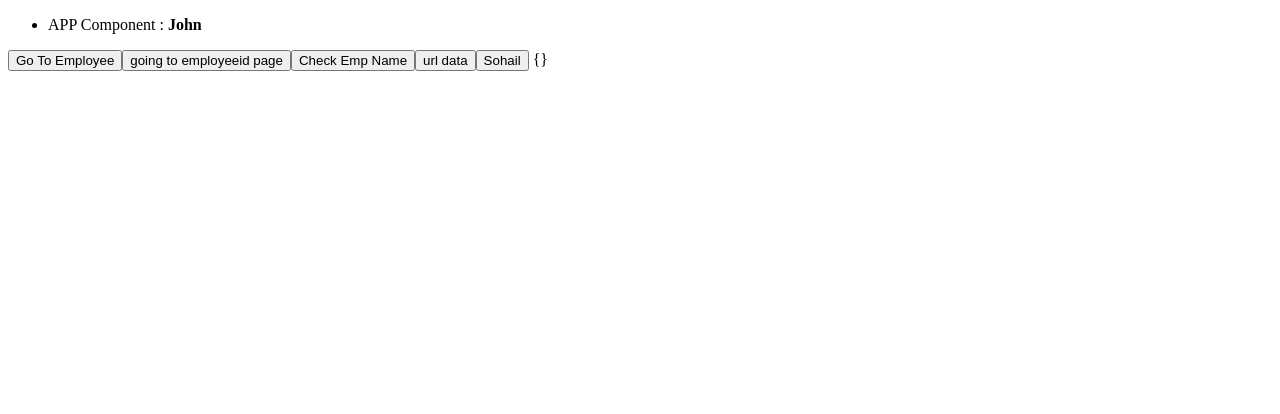
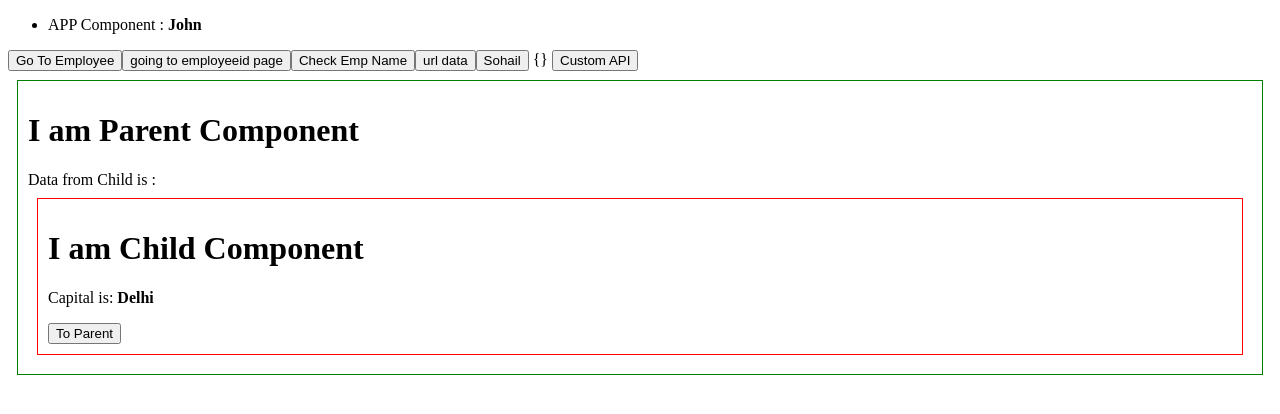
Before and after one commit to kareemabdul9700/ngPractice, an Angular app: page / in a window 1280 px wide. Shown: the top 414 px of the page. Built offline with nearby package versions, Linux system fonts and the light colour scheme.

Commit message:
Parent child relationship

```diff
--- a/src/app/app.component.html
+++ b/src/app/app.component.html
@@ -18,4 +18,9 @@
 
 {{data | json}}
 
+<button type="button"(click)="getFromCustomAPI()">Custom API</button>
+
+<app-p-doc-parent>
+</app-p-doc-parent>
+
 <router-outlet></router-outlet>
--- a/src/app/app.component.ts
+++ b/src/app/app.component.ts
@@ -2,6 +2,7 @@ import { Component } from '@angular/core';
 import { Router } from '@angular/router';
 import { LoginService } from './services/app.service';
 import { EmployeeService } from './services/employee.service';
+import { NgPracticeDemoService } from './services/ng-practice-demo.service';
 import { OutsideURLService } from './services/outsideURL.service';
 import { SohailService } from './services/sohail.service';
 
@@ -18,7 +19,7 @@ export class AppComponent {
 
 
   constructor(private router: Router, private lgnSrv: LoginService, private _empsrv: EmployeeService, private _outUrlsrv: OutsideURLService,
-    private sohailSrv: SohailService){
+    private sohailSrv: SohailService, private ngPracSrv: NgPracticeDemoService){
     //console.log(this.lgnSrv.getNameFromService());
     //this._empsrv = new EmployeeService();
     this.appName = this._empsrv.employeeName;
@@ -60,4 +61,9 @@ export class AppComponent {
     );
   }
 
+
+  getFromCustomAPI() {
+    this.ngPracSrv.getDataFromCustomAPI();
+  }
+
 }
--- /dev/null
+++ b/src/app/p-doc-parent/p-doc-child/p-doc-child.component.html
@@ -0,0 +1,7 @@
+
+
+<div style="outline: 1px solid red; margin: 10px; padding: 10px">
+    <h1>I am Child Component</h1>
+    <p>Capital is:  <b>{{capital}}</b></p>
+    <button (click)="sendDataFromChildToParent()">To Parent</button>
+</div>
--- /dev/null
+++ b/src/app/p-doc-parent/p-doc-child/p-doc-child.component.ts
@@ -0,0 +1,31 @@
+import { Component, Input, OnInit, Output, EventEmitter } from '@angular/core';
+
+@Component({
+  selector: 'app-p-doc-child',
+  templateUrl: './p-doc-child.component.html',
+  styleUrls: ['./p-doc-child.component.css']
+})
+export class PDocChildComponent implements OnInit {
+
+  capital: string = '';
+
+  @Input()
+  set dataFromParent(val: string) {
+    if(val.toString().toLowerCase() == 'germany')
+      this.capital = 'Berlin';
+    else
+      this.capital = 'Delhi';
+  }
+
+  @Output() childToParentEvent = new EventEmitter<string>();
+
+  constructor() { }
+
+  ngOnInit(): void {
+  }
+
+  sendDataFromChildToParent(){
+    this.childToParentEvent.emit("data from child to parent");
+  }
+
+}
--- /dev/null
+++ b/src/app/p-doc-parent/p-doc-parent.component.html
@@ -0,0 +1,5 @@
+<div style="outline: 1px solid green; margin: 10px; padding: 10px; padding: 10px">
+    <h1>I am Parent Component</h1>
+    <div>Data from Child is :  <b>{{dataFromChild}}</b> </div>
+    <app-p-doc-child  [dataFromParent]="'India'" (childToParentEvent)="takeData($event)"></app-p-doc-child>
+</div>
--- /dev/null
+++ b/src/app/p-doc-parent/p-doc-parent.component.ts
@@ -0,0 +1,23 @@
+import { Component, OnInit } from '@angular/core';
+
+@Component({
+  selector: 'app-p-doc-parent',
+  templateUrl: './p-doc-parent.component.html',
+  styleUrls: ['./p-doc-parent.component.css']
+})
+export class PDocParentComponent implements OnInit {
+
+
+  parentData: string = 'data from parent';
+  dataFromChild: string = '';
+
+  constructor() { }
+
+  ngOnInit(): void {
+  }
+
+  takeData(valFromChild: string){
+    this.dataFromChild = valFromChild;
+  }
+
+}
--- /dev/null
+++ b/src/app/services/ng-practice-demo.service.ts
@@ -0,0 +1,20 @@
+import { HttpClient } from '@angular/common/http';
+import { Injectable } from '@angular/core';
+
+@Injectable({
+  providedIn: 'root'
+})
+export class NgPracticeDemoService {
+
+  data: any;
+  constructor(private httpclient: HttpClient) { }
+
+  getDataFromCustomAPI() {
+    this.httpclient.get('https://localhost:44355/WeatherForecast').subscribe(
+      (output) => console.log(output),
+      (err) => console.log(err)
+    )
+  }
+
+
+}
```
Also changed, not shown: src/app/app.module.ts (+8 -2 lines), data/appID.txt (added), src/app/p-doc-parent/p-doc-child/p-doc-child.component.css (added), src/app/p-doc-parent/p-doc-parent.component.css (added), 2 other files (tests, documents, lock files or other folders).
